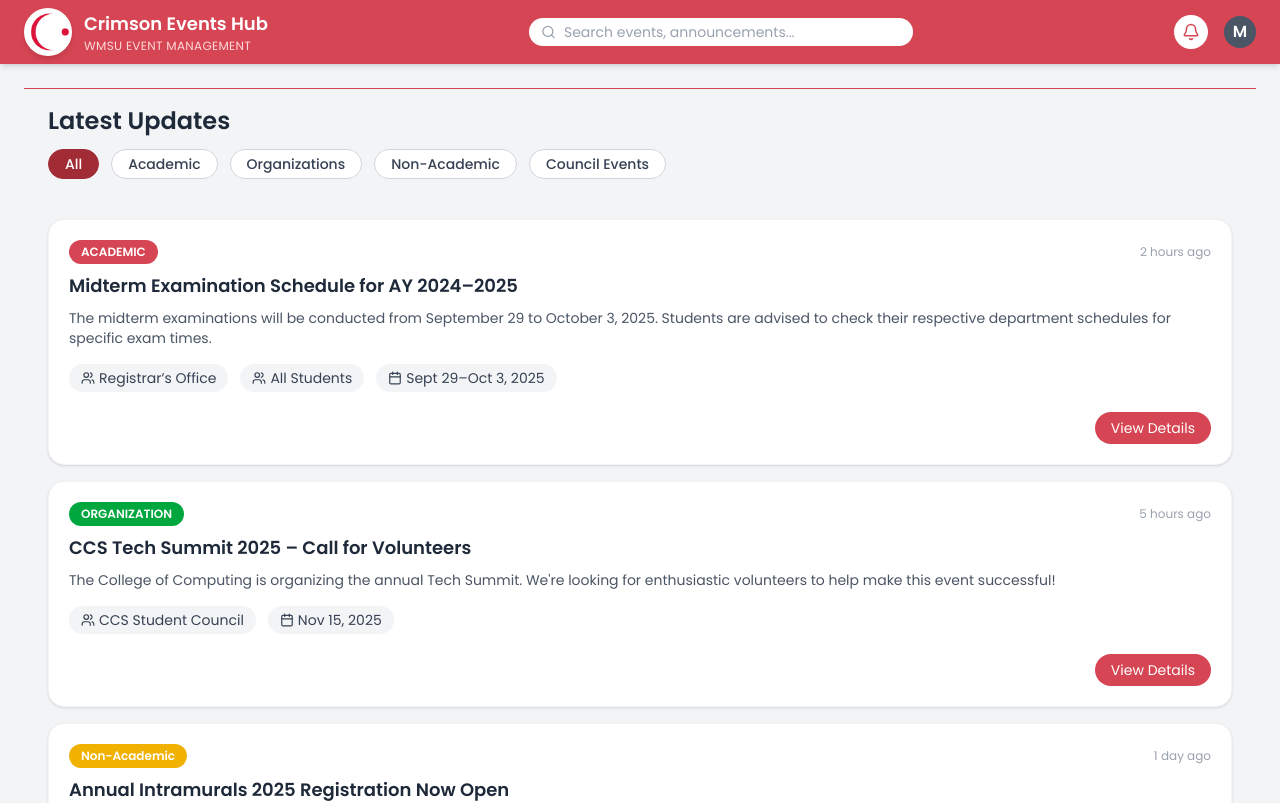
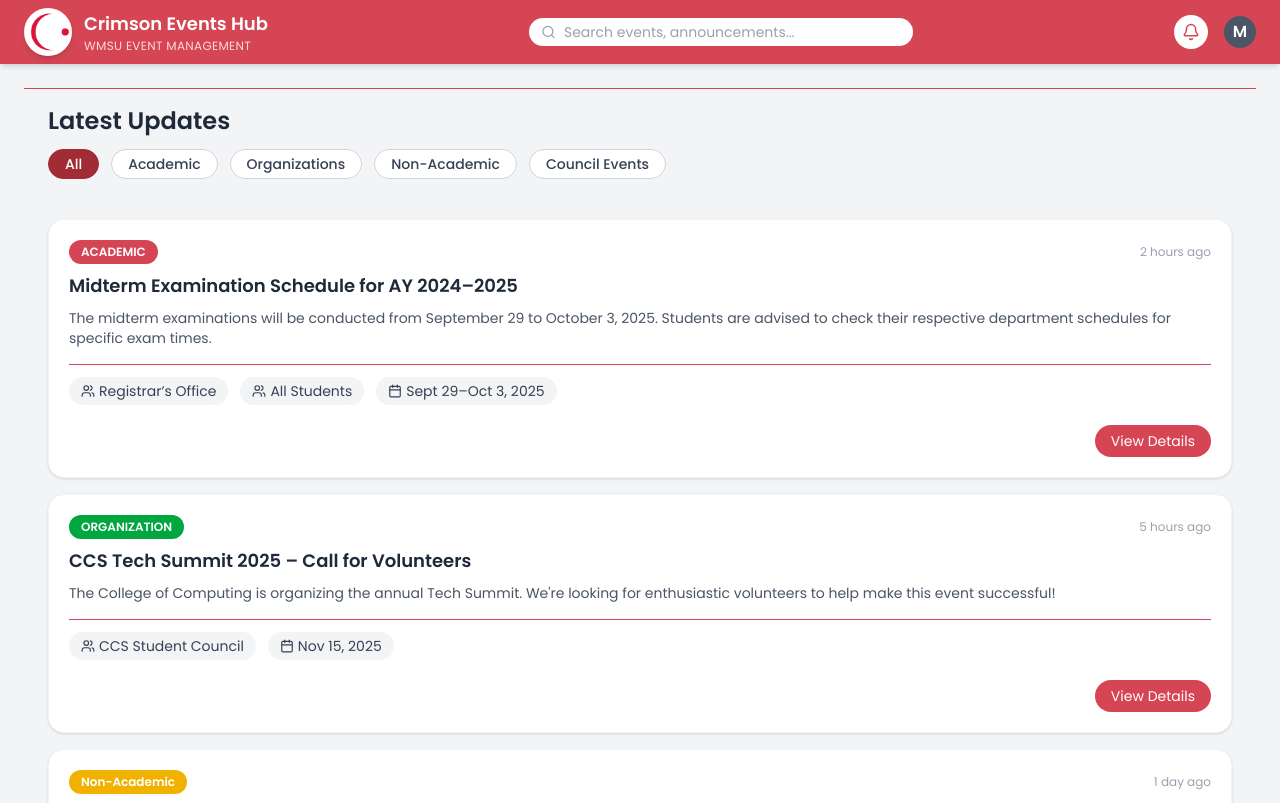
Before and after one commit to Rod2244/Crimson-Events-Hub, a React (Vite) app in the folder Frontend/: page /homepage in a window 1280 px wide. Shown: the top 803 px of the page. Built offline with nearby package versions, Linux system fonts and the light colour scheme.

Commit message:
small modification

```diff
--- a/Frontend/src/components/AnnouncementCard.jsx
+++ b/Frontend/src/components/AnnouncementCard.jsx
@@ -14,7 +14,7 @@ export default function AnnouncementCard({ category, color, title, desc, tags, t
       <h2 className="font-semibold text-lg">{title}</h2>
       <p className="text-sm text-gray-600">{desc}</p>
 
-      <div className="flex flex-wrap items-center gap-3 mt-2 text-sm text-gray-700">
+      <div className="flex flex-wrap items-center gap-3 mt-2 text-sm text-gray-700 border-t border-[#d64553] pt-3">
         {tags.map((t, i) => (
           <span key={i} className="flex items-center gap-1 bg-gray-100 px-3 py-1 rounded-full">
             <Users size={14} /> {t}
```
